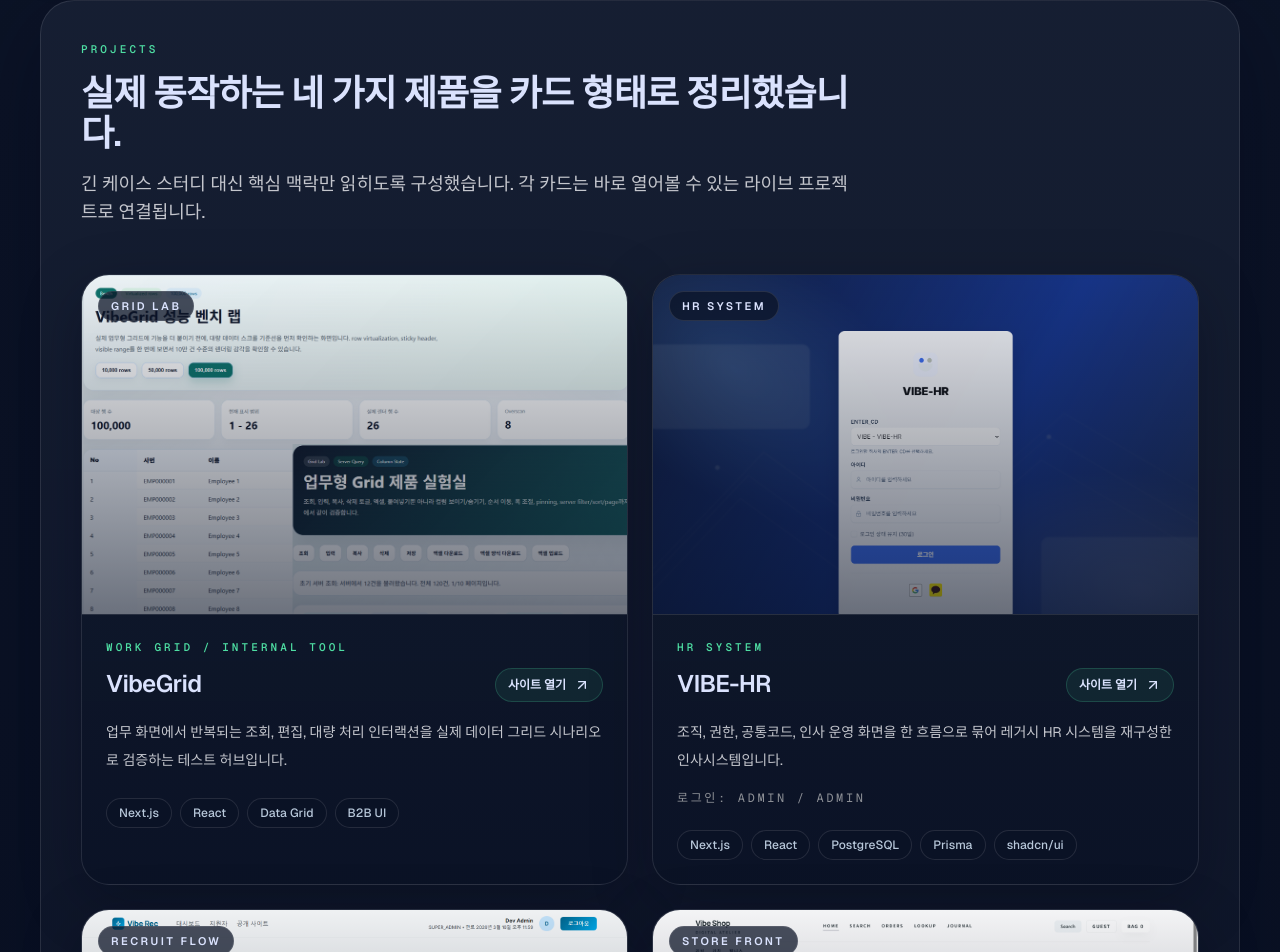
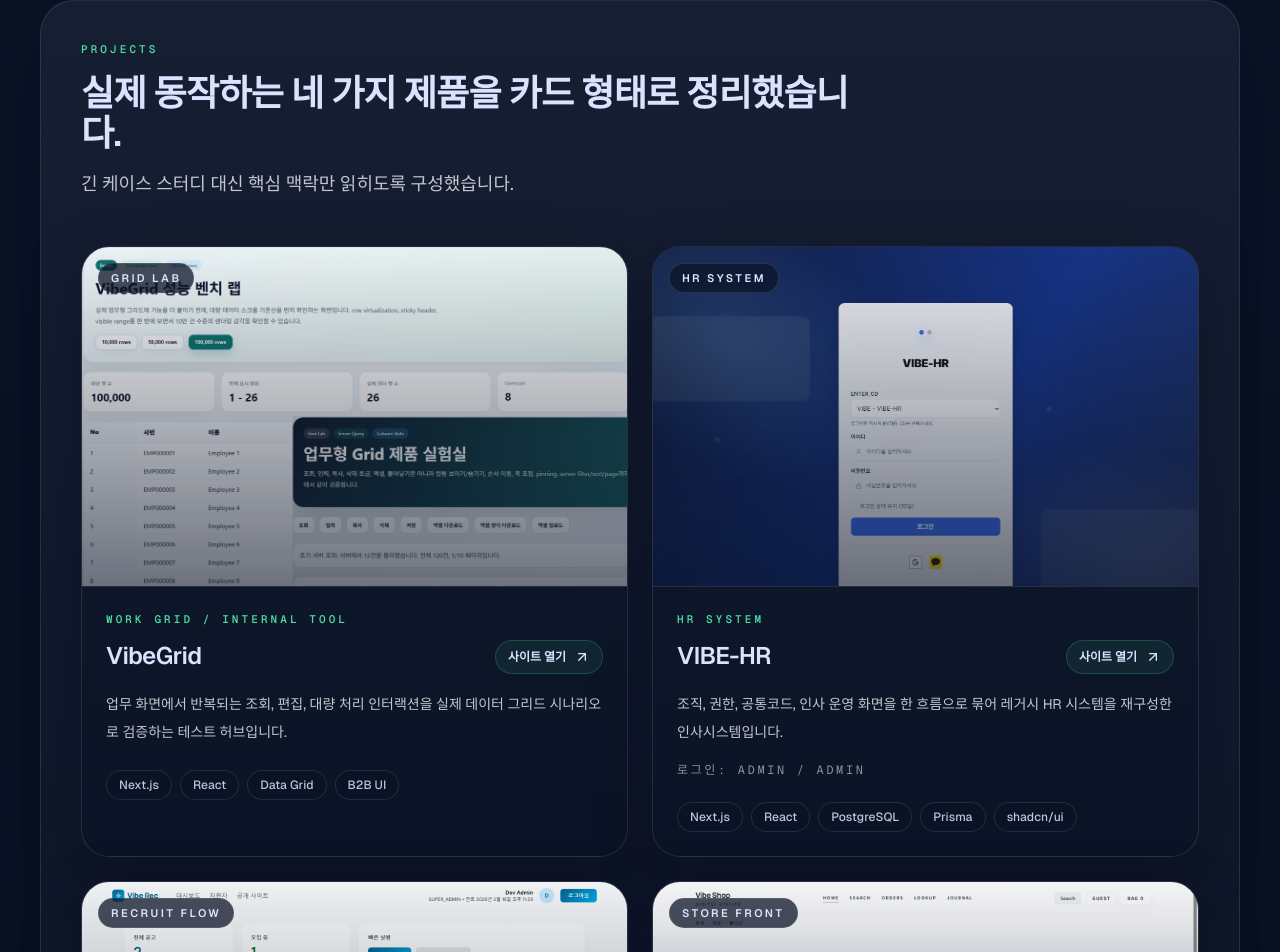
Before and after one commit to qoxmfaktmxj/landing-minseok91, a Next.js app: page / in a window 1280 px wide. Shown: the part 1677-2629 px from the top of the page. Built offline with nearby package versions, Linux system fonts and the light colour scheme; a web font is replaced by a local one.

Commit message:
Trim projects section copy

```diff
--- a/src/components/sections/ProjectsSection.tsx
+++ b/src/components/sections/ProjectsSection.tsx
@@ -12,7 +12,7 @@
           <SectionHeader
             eyebrow="Projects"
             title="실제 동작하는 네 가지 제품을 카드 형태로 정리했습니다."
-            description="긴 케이스 스터디 대신 핵심 맥락만 읽히도록 구성했습니다. 각 카드는 바로 열어볼 수 있는 라이브 프로젝트로 연결됩니다."
+            description="긴 케이스 스터디 대신 핵심 맥락만 읽히도록 구성했습니다."
             inverse
           />
         </ScrollReveal>
```
